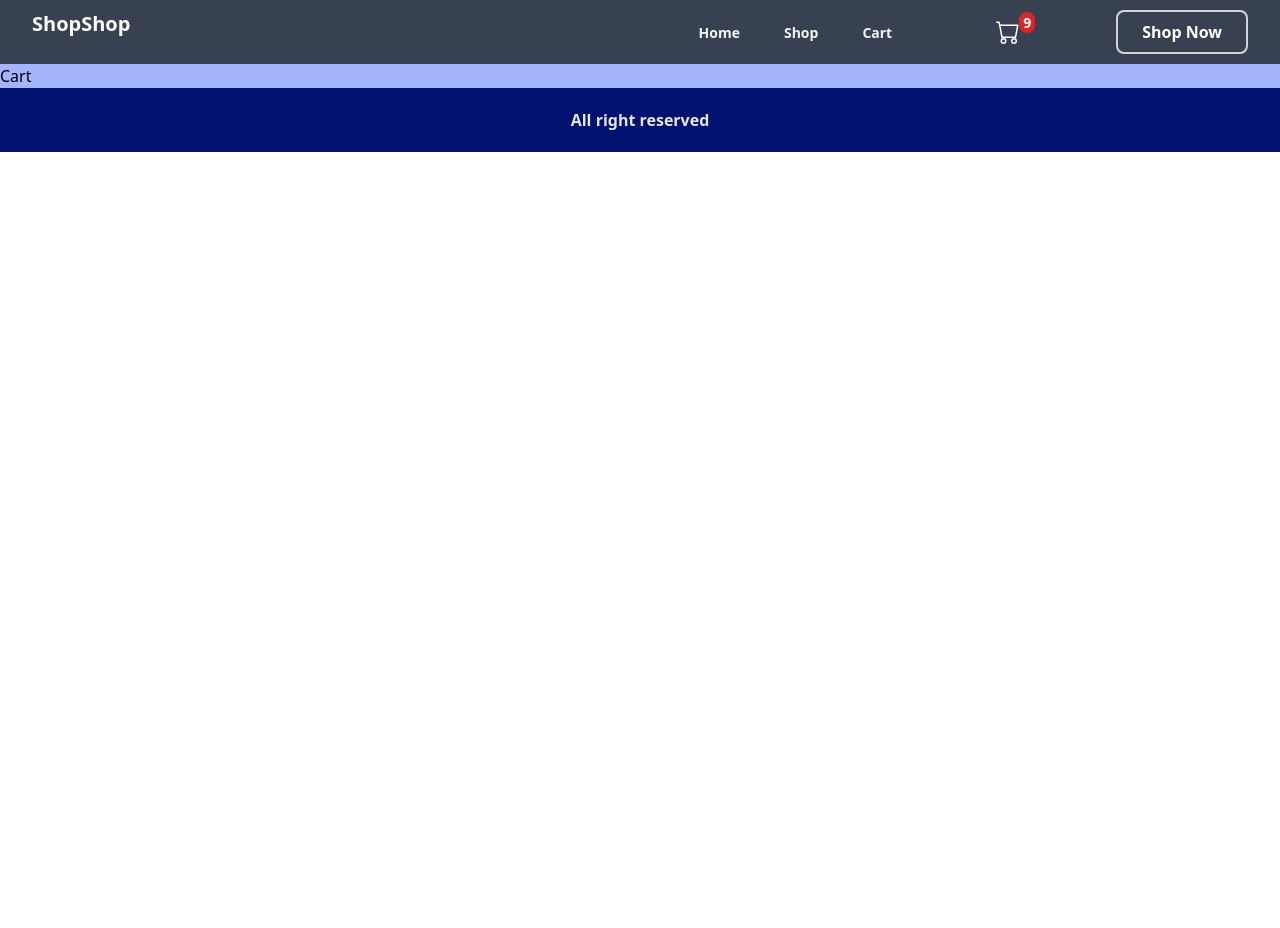
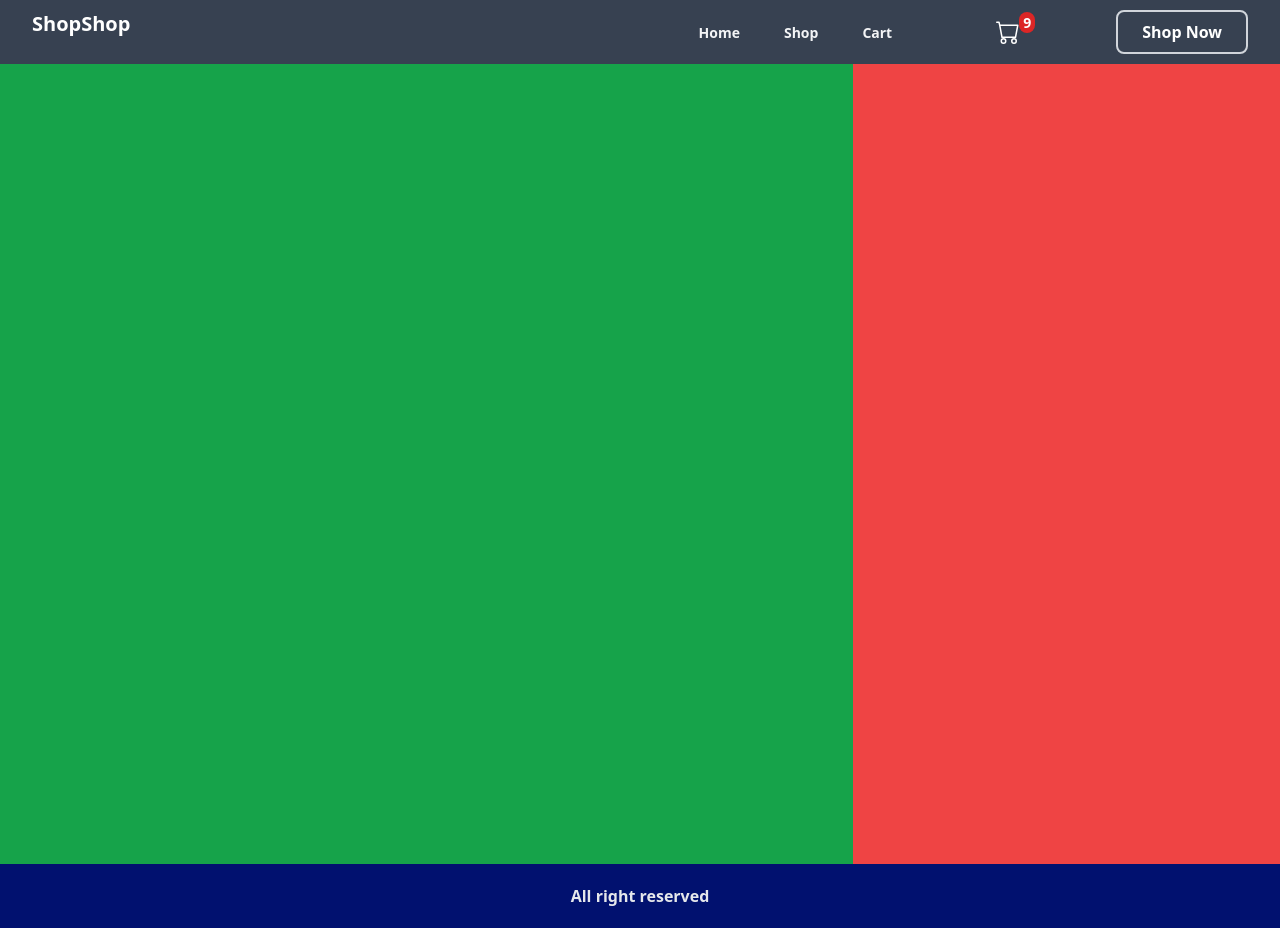
Before and after one commit to shahidafridi-321/Shoping-cart, a React (Vite) app: page /cart in a window 1280 px wide. Before the commit the page ends 800 px from the top, so only its background shows below. Built offline with nearby package versions, Linux system fonts and the light colour scheme.

Commit message:
Display items in cart

```diff
--- a/src/components/Cart.jsx
+++ b/src/components/Cart.jsx
@@ -1,9 +1,21 @@
 import React from "react";
+import { useOutletContext } from "react-router-dom";
 
-export const Cart = ({ data = "" }) => {
+export const Cart = () => {
+	const { cartItemsList, setCartItemsList } = useOutletContext();
 	return (
-		<div className="flex flex-col">
-			Cart
+		<div className="grid grid-cols-1 md:grid-cols-3  h-screen">
+			<div className="md:col-span-2 bg-green-600">
+				{cartItemsList.map((item) => (
+					<div key={item.id}>
+						<p>{item.title}</p>
+						<p>{item.price}</p>
+						<p>{item.quantity}</p>
+						<p>{item.totalPrice}</p>
+					</div>
+				))}
+			</div>
+			<div className="bg-red-500"></div>
 		</div>
 	);
 };
```
